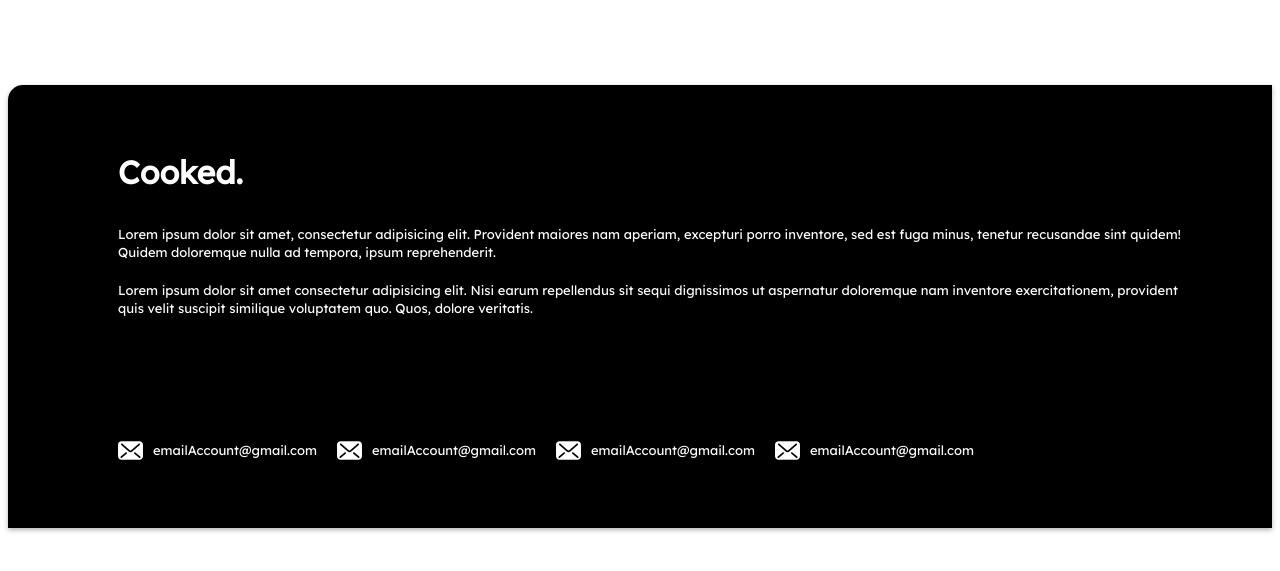
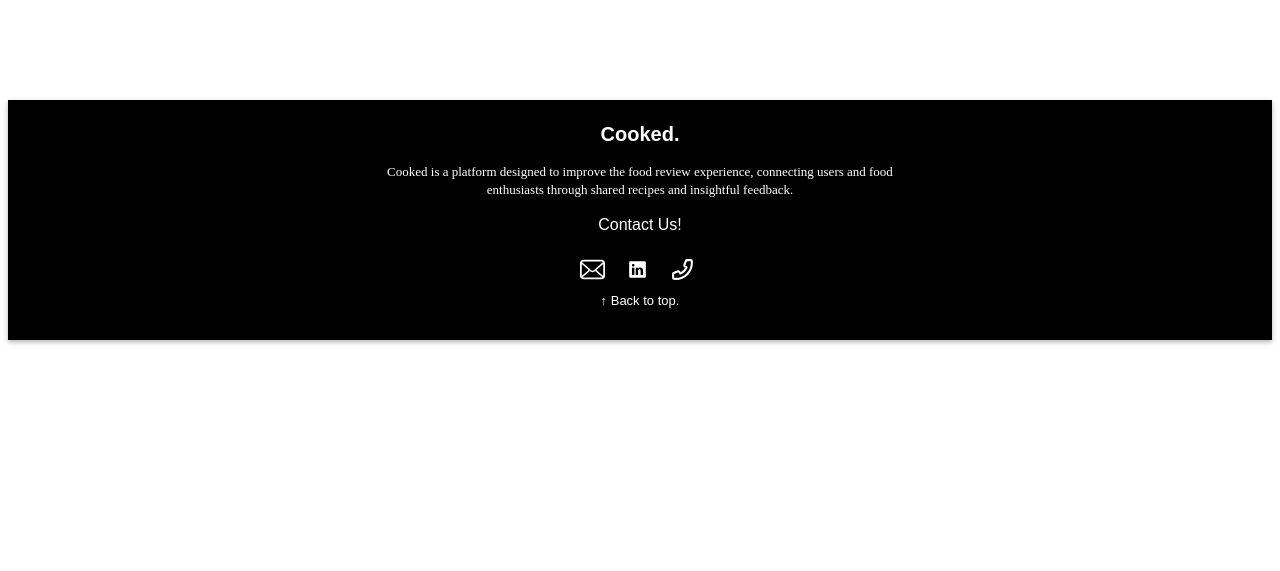
Before and after one commit to AkurasKurasa/lexicon, a PHP site: page /components/Footer.php in a window 1280 px wide. Shown: the top 571 px of the page. Run offline with PHP 8.4, Linux system fonts and the light colour scheme.

Commit message:
complete footer

```diff
--- a/assets/styles/footer.css
+++ b/assets/styles/footer.css
@@ -1,51 +1,49 @@
-@import url('https://fonts.googleapis.com/css2?family=Lexend+Deca:wght@400&display=swap');
-
 footer {
   width: 100%;
-    justify-content: space-between;
   background: black;
   color: #fff;
-    padding: 15px 20px;
-    border-top-left-radius: 15px;
   font-size: 13px;
   line-height: 1.4;
   font-family: 'Lexend Deca', sans-serif;
   box-sizing: border-box;
   z-index: 1;
   box-shadow: 0 2px 5px rgba(0, 0, 0, 0.3);
-    margin-top: 85px;
+  margin-top: 100px;
+  display: flex;
+  justify-content: center;
+  align-items: center;
+  flex-direction: column;
+  text-align: center;
+}
+
+.main-container {
+  max-width: 800px;
+  width: 100%;
+  box-sizing: border-box;
 }
 
 .row {
   display: flex;
-    flex-wrap: wrap;
-    max-width: 1200px;
-    margin: 0 auto;
-    margin-left: 20px;
-    padding: 20px 20px;
-    align-items: flex-start;
-
-}
-.Emails {
-
-    margin-left: 60px;
-
+  flex-direction: column;
+  max-width: 700px;
+  width: 100%;
+  margin: 10px auto;
+  padding: 10px;
+  box-sizing: border-box;
+  align-items: center;
+  justify-content: center;
 }
 
 .col {
-    padding: 10px;
-
+  width: 100%;
+  margin-bottom: 10px;
 }
-
-
-/* .col:first-child {
-    flex: 0 0 30%;
-} */
 
 .nav-logo {
   list-style: none;
   padding: 0;
   margin: 0 0 10px 0;
+  text-align: center;
 }
 
 .nav-logo h1 {
@@ -53,10 +51,40 @@ footer {
   font-weight: 800;
   font-size: 32px;
   letter-spacing: -7%;
-    text-align: left;
+  text-align: center;
   width: 100%;
-    color: #fff;
+  color: #ffffff;
   margin: 0;
+}
+
+
+.footer-logo {
+  font-family: 'Lexend Deca', sans-serif;
+  font-weight: 800;
+  font-size: 20px;
+  letter-spacing: -7%;
+  text-align: center;
+  width: 100%;
+  color: #ffffff;
+  margin: 0;
+  text-decoration: none;
+}
+
+.contact-container{
+  display: flex;
+  justify-content: space-between;
+  align-items: flex-end;
+  gap: 15px;
+}
+
+.contact {
+  font-family: 'Lexend Deca', sans-serif;
+  font-size: 16px;
+  text-align: center;
+  width: 100%;
+  color: #ffffff;
+  margin: 10px 0;
+  display: block;
 }
 
 .nav-logo a {
@@ -64,22 +92,63 @@ footer {
   color: inherit;
 }
 
-.col:first-child p {
+.contactInfo {
+  display: flex;
+  align-items: center;
+  justify-content: center;
   margin-top: 10px;
 }
 
-
-.emailInfo {
-    display: flex;
-    align-items: center;
-    gap: 10px;
-  }
-
 .emailSvg {
-
   width: 25px;
   height: 25px;
   background-image: url('../images/email.svg');
   background-size: cover;
   background-position: center;
+  margin-right: 5px;
 }
+.mobileSvg {
+  width: 25px;
+  height: 25px;
+  background-image: url('../images/mobile.svg');
+  background-size: cover;
+  background-position: center;
+  margin-right: 5px;
+}
+.linkedSvg {
+  width: 25px;
+  height: 25px;
+  background-image: url('../images/linked.svg');
+  background-size: cover;
+  background-position: center;
+  margin-right: 5px;
+}
+
+.descContent {
+  text-align: center;
+  width: 100%;
+  max-width: 550px;
+}
+
+.descContent p {
+  font-family: 'Lexend Deca';
+  font-size: 13px;
+  margin: 5px 0;
+}
+
+.back-to-top {
+    display: flex;
+    background-color: none;
+    color: #ffffff;
+    padding: 10px 15px;
+    border-radius: 5px;
+    text-decoration: none;
+}
+
+.back-to-top:hover {
+    color: rgb(255, 149, 62);
+}
+
+html {
+    scroll-behavior: smooth;
+}
--- a/components/Footer.php
+++ b/components/Footer.php
@@ -1,46 +1,44 @@
 <link rel="stylesheet" href="../assets/styles/footer.css">
 
 <footer>
-    <div class="row">
+<div class="main-container">
         <div class="row">
         <div class="col">
-            <ul class="nav-logo">
-                <li id="nav-logo-li">
-                    <a href="Home.php">
-                        <h1>Cooked.</h1>
+                    <a href="Home.php" class="footer-logo">
+                        <div>Cooked.</div>
                     </a>
-                </li>
-            </ul>
         </div>
 
+        <div class="descContent">
+                <p>Cooked is a platform designed to improve the food review experience,
+                    connecting users and food enthusiasts through shared recipes and insightful feedback.<p>
+        </div>
+        <div class="descContent">
+            <div class="contact">Contact Us!</div>
+        </div>
+            <!-- Email Info -->
+             <div class="contact-container">
+                <div class="contactInfo">
+                    <div class="emailSvg"></div>
+                    <!-- <span></span> -->
+                </div>
+                <div class="contactInfo">
+                    <div class="linkedSvg"></div>
+                    <!-- <span></span> -->
+                </div>
+                <div class="contactInfo">
+                    <div class="mobileSvg"></div>
+                    <!-- <span></span> -->
+                </div>
+            </div>
 
-        <div class="col">Lorem ipsum dolor sit amet, consectetur adipisicing elit. Provident maiores nam aperiam, excepturi porro inventore, sed est fuga minus, tenetur recusandae sint quidem! Quidem doloremque nulla ad tempora, ipsum reprehenderit.</div>
-        <div class="col">Lorem ipsum dolor sit amet consectetur adipisicing elit. Nisi earum repellendus sit sequi dignissimos ut aspernatur doloremque nam inventore exercitationem, provident quis velit suscipit similique voluptatem quo. Quos, dolore veritatis.</div>
-        <div class="col"></div>
+                <a href="#" class="back-to-top">↑ Back to top.</a>
+            </div>
+            </div>
+        </div>
+
     </div>
 
 
-    </div>
-        <div class="row">
-        <div class="row">
 
-            <div class="col emailInfo">
-                <div class="emailSvg"></div>
-                <span>emailAccount@gmail.com</span>
-            </div>
-            <div class="col emailInfo">
-                <div class="emailSvg"></div>
-                <span>emailAccount@gmail.com</span>
-            </div>
-            <div class="col emailInfo">
-                <div class="emailSvg"></div>
-                <span>emailAccount@gmail.com</span>
-            </div>
-            <div class="col emailInfo">
-                <div class="emailSvg"></div>
-                <span>emailAccount@gmail.com</span>
-            </div>
-            </div>
-
-        </div>
 </footer>
```
Also changed, not shown: assets/images/email.svg, assets/images/linked.svg (added), assets/images/mobile.svg (added). Lines whose indentation alone changed are shown as unchanged.
